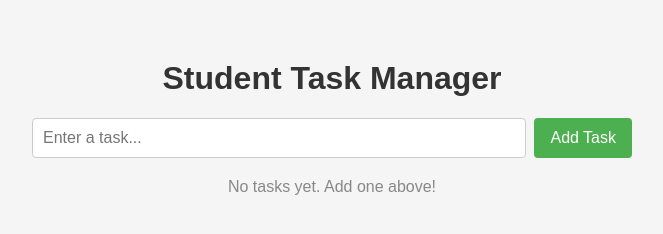
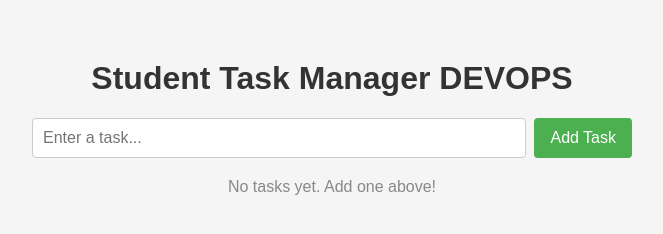
Before and after one commit to Spandan-kumkar/DevOps-for-Scalable-Systems-Lab, a website: page public/index.html in a window 1280 px wide. Shown: the whole page, without its empty margins (308-971 px from the left). Drawn offline with Linux system fonts and the light colour scheme; no server answers.

Commit message:
modified heading

```diff
--- a/public/index.html
+++ b/public/index.html
@@ -86,7 +86,7 @@
 </head>
 <body>
 
-  <h1>Student Task Manager</h1>
+  <h1>Student Task Manager DEVOPS</h1>
 
   <div class="input-area">
     <input type="text" id="taskInput" placeholder="Enter a task..." />
```
